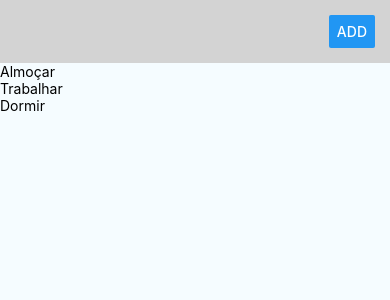
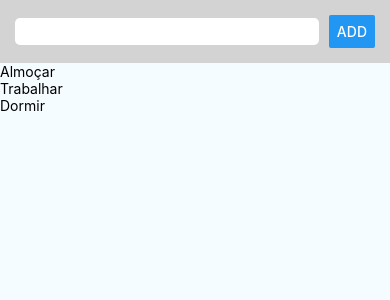
Before and after one commit to igordcn/todolist-react-native, a React Native app: screen / in a window 390 px wide. Shown: the top 300 px of the page. Built offline with nearby package versions, Linux system fonts and the light colour scheme.

Commit message:
Ajustando o input e button

```diff
--- a/components/add-todo.js
+++ b/components/add-todo.js
@@ -46,9 +46,14 @@ const styles = StyleSheet.create({
         padding: 15,
         backgroundColor: 'lightgray',
         flexDirection: 'row',
+        alignItems: 'center'
     },
     input:{
         flex: 1,
+        padding: 5,
+        backgroundColor: 'white',
+        borderRadius: 5,
+        marginRight: 10
     },
     button:{
         flexShrink: 0,
```
